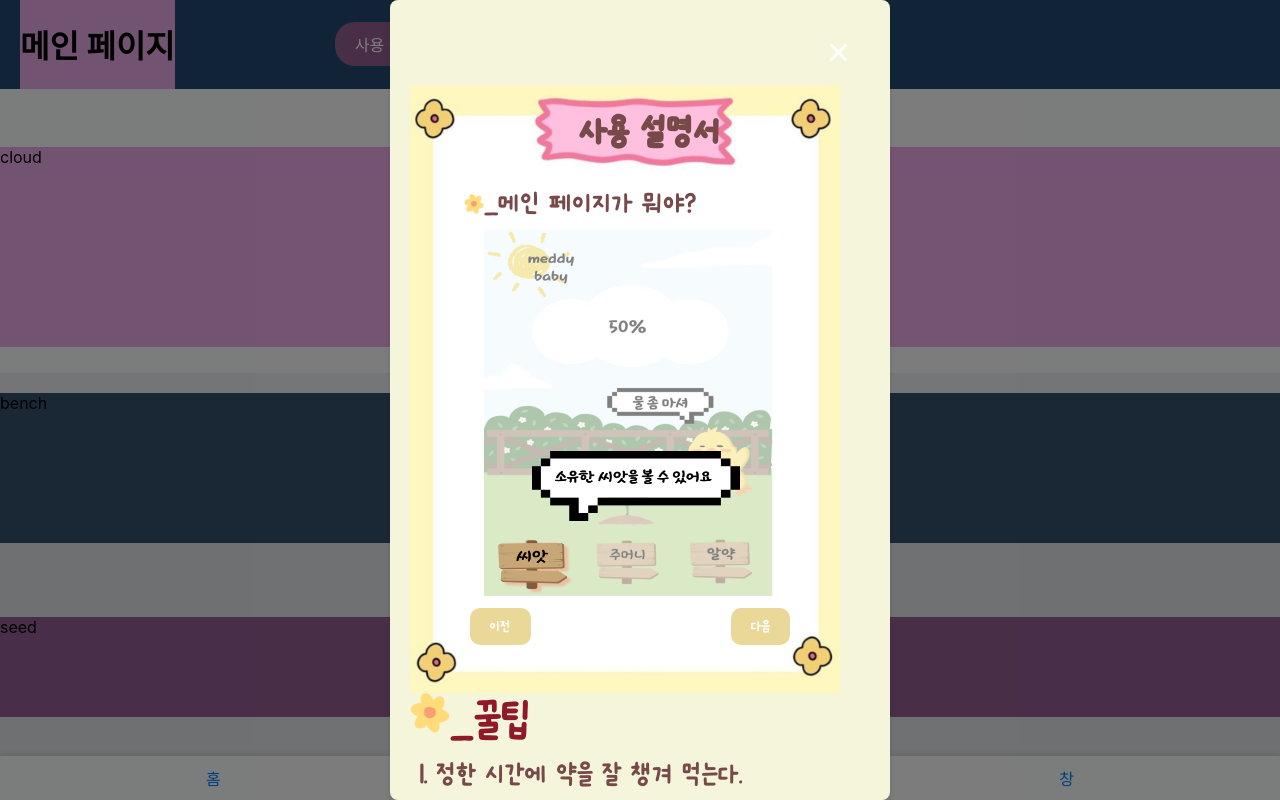
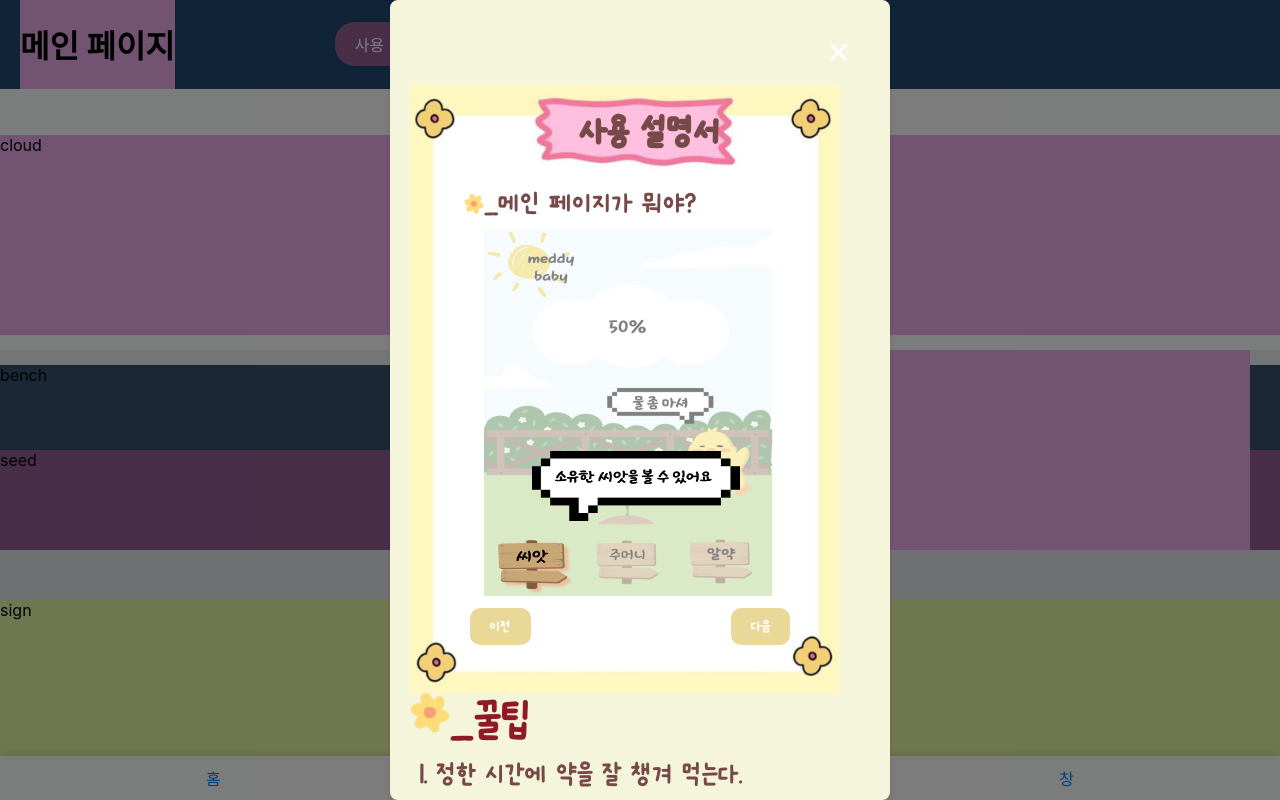
Before and after one commit to luminous037/OSS_project, a React (Create React App) app in the folder client/: page /Main in a window 1280 px wide. Built offline with nearby package versions, Linux system fonts and the light colour scheme.

Commit message:
[Feature]병아리 배치 공간 할당

```diff
--- a/client/src/components/mainPage/Main.css
+++ b/client/src/components/mainPage/Main.css
@@ -79,9 +79,26 @@
     height: 100px;
     justify-content: center;
     align-items: center;
+    position: relative;
+    top: -50px;
+  }
+
+  .sign-container{
+    background-color: #def0a0;
+    width: 100%;
+    height: 200px;
   }
 
   /*모달 창을 가장 위에 배치*/
   .first-container{
     z-index: 1000; /*쌓임 순서 지정 숫자가 높을 수록 위에 쌓임*/
   }
+
+  .chick-conainer{
+    background-color: #e6a9e5;
+    position: absolute;
+    bottom: 250px;
+    right:30px;
+    width: 40%;
+    height: 200px;
+  }
--- a/client/src/components/mainPage/Main.js
+++ b/client/src/components/mainPage/Main.js
@@ -38,7 +38,12 @@ const MainPage = () => {
 
           <div className='mainpage-bottom-container'>
         <div className='seed-container'>seed</div>
+        <div className='sign-container'>sign</div>
       </div>
+
+      <div className='chick-conainer'>chick</div>
+
+
 
     </div>
   );
```
